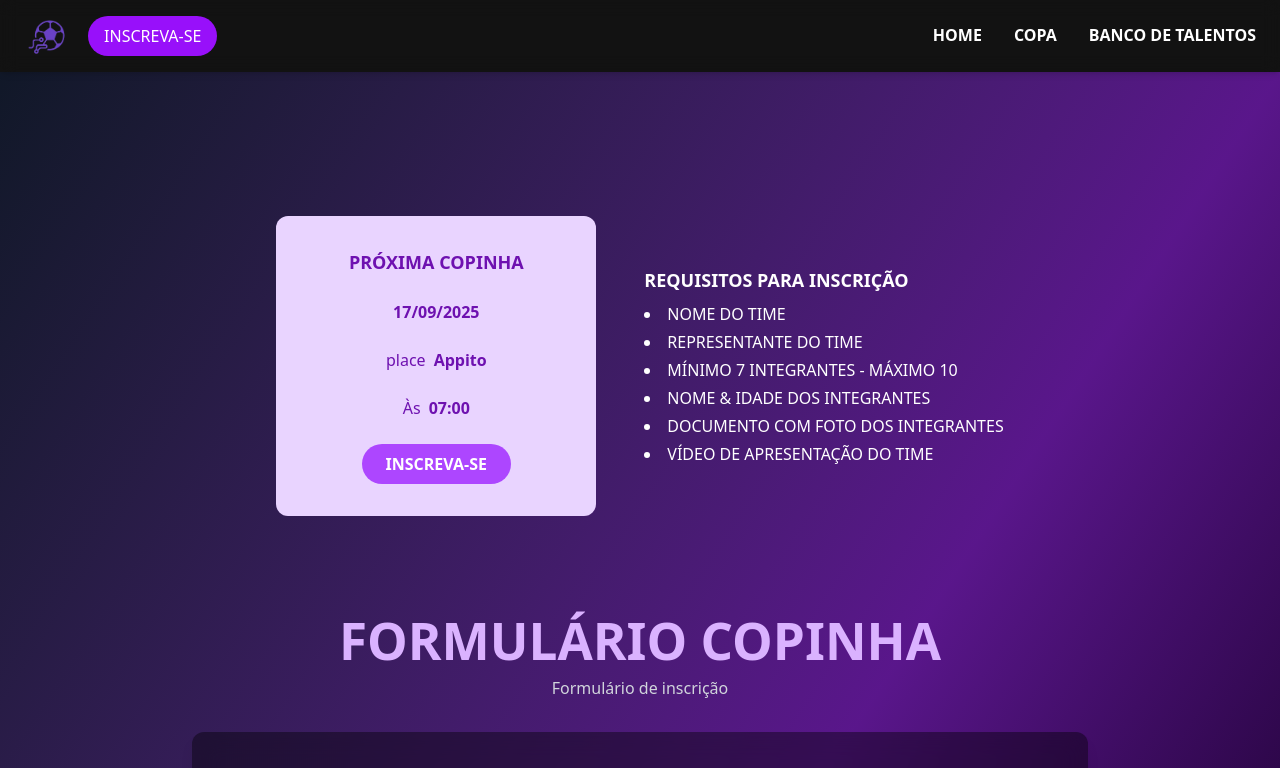
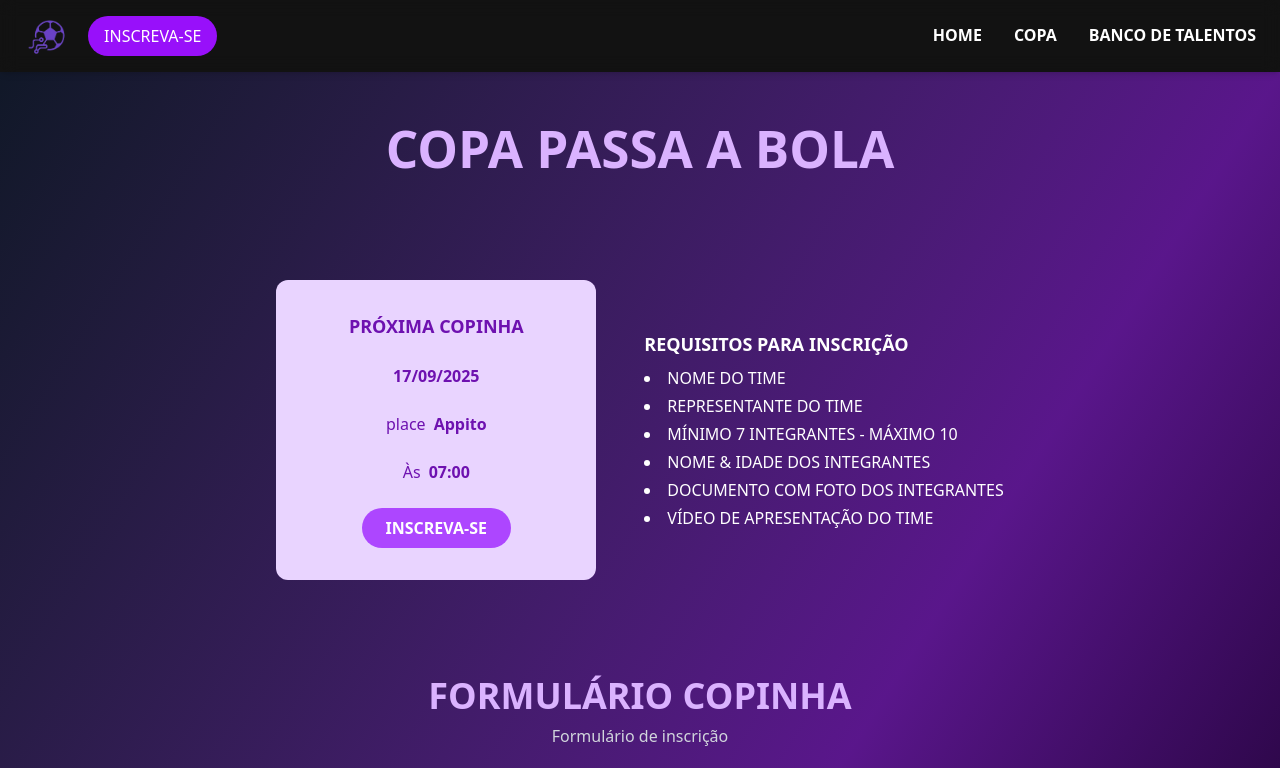
Before and after one commit to Goal-Breakers/GoalBreakers-LandingPage, a React (Vite) app in the folder goalbreakers-web/: page /copinha in a window 1280 px wide. Shown: the top 768 px of the page. Built offline with nearby package versions, Linux system fonts and the light colour scheme.

Commit message:
fix(header) fix header and copinha page hero

```diff
--- a/goalbreakers-web/src/components/Header.jsx
+++ b/goalbreakers-web/src/components/Header.jsx
@@ -29,7 +29,7 @@ export default function Header() {
             HOME
           </Link>
           <Link
-            to="/copa"
+            to="/copinha"
             className="hover:text-purple-400 relative after:content-[''] after:block after:h-[2px] after:bg-purple-500 after:w-0 after:transition-all hover:after:w-full"
           >
             COPA
--- a/goalbreakers-web/src/pages/Copinha.jsx
+++ b/goalbreakers-web/src/pages/Copinha.jsx
@@ -91,10 +91,16 @@ export default function FormularioCopinha() {
   return (
     <>
       <div className="min-h-screen bg-gradient-to-br from-gray-900 via-purple-900 to-black flex flex-col items-center px-6 py-12 text-white">
-      <CopinhaCard />
-        <h1 className="text-4xl font-extrabold text-purple-300 mb-2 uppercase text-center"           id="formularioCopinha">
+        <h1 className="text-4xl font-extrabold text-purple-300 mb-2 uppercase text-center">
+          Copa Passa a Bola
+        </h1>
+        <CopinhaCard />
+        <h2
+          className="text-4xl font-extrabold text-purple-300 mb-2 uppercase text-center"
+          id="formularioCopinha"
+        >
           Formulário Copinha
-        </h1>
+        </h2>
         <p className="text-gray-300 mb-8 text-center">
           Formulário de inscrição
         </p>
```
